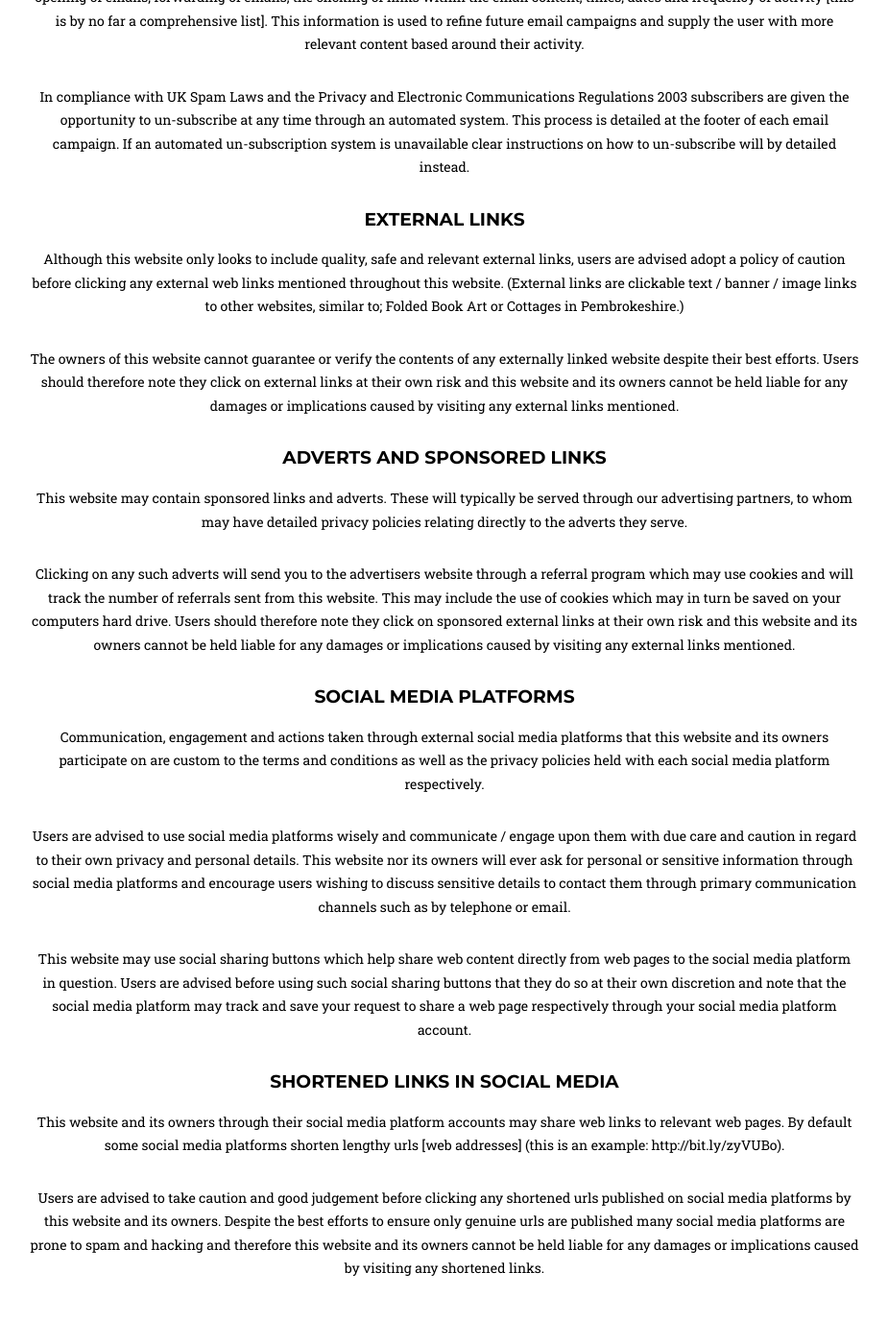
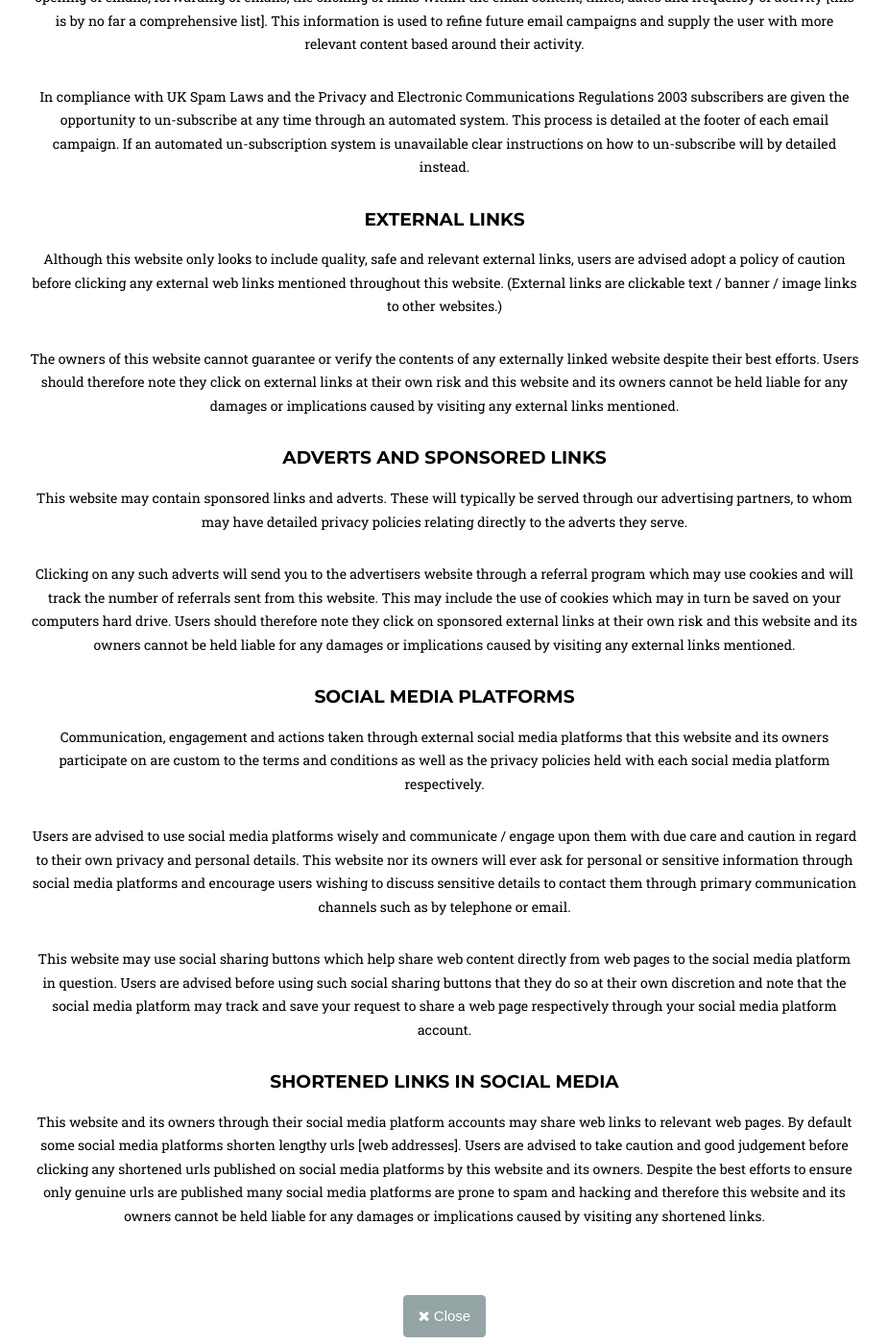
Before and after one commit to canneslionrobg/canneslionrobg.github.io, a Jekyll site: the page privacy.html, which Jekyll copies as it is, in a window 1280 px wide and 1400 px high, scrolled down 1927 px. Shown: the whole window at 96% size, without its empty margins (177-1102 px from the left). Built offline with Jekyll 4.4.1, drawn with Linux system fonts in a browser that asks for light colours.

Commit message:
update privacy policy

```diff
--- a/privacy.html
+++ b/privacy.html
@@ -69,7 +69,7 @@ This information is used to refine future email campaigns and supply the user wi
 <p>In compliance with UK Spam Laws and the Privacy and Electronic Communications Regulations 2003 subscribers are given the opportunity to un-subscribe at any time through an automated system. This process is detailed at the footer of each email campaign. If an automated un-subscription system is unavailable clear instructions on how to un-subscribe will by detailed instead.</p>
 
 <h3>External Links</h3>
-<p>Although this website only looks to include quality, safe and relevant external links, users are advised adopt a policy of caution before clicking any external web links mentioned throughout this website. (External links are clickable text / banner / image links to other websites, similar to; Folded Book Art or Cottages in Pembrokeshire.)</p>
+<p>Although this website only looks to include quality, safe and relevant external links, users are advised adopt a policy of caution before clicking any external web links mentioned throughout this website. (External links are clickable text / banner / image links to other websites.)</p>
 
 <p>The owners of this website cannot guarantee or verify the contents of any externally linked website despite their best efforts. Users should therefore note they click on external links at their own risk and this website and its owners cannot be held liable for any damages or implications caused by visiting any external links mentioned.</p>
 
@@ -86,8 +86,8 @@ This information is used to refine future email campaigns and supply the user wi
 <p>This website may use social sharing buttons which help share web content directly from web pages to the social media platform in question. Users are advised before using such social sharing buttons that they do so at their own discretion and note that the social media platform may track and save your request to share a web page respectively through your social media platform account.</p>
 
 <h3>Shortened Links in Social Media</h3>
-<p>This website and its owners through their social media platform accounts may share web links to relevant web pages. By default some social media platforms shorten lengthy urls [web addresses] (this is an example: http://bit.ly/zyVUBo). <p>
-<p>Users are advised to take caution and good judgement before clicking any shortened urls published on social media platforms by this website and its owners. Despite the best efforts to ensure only genuine urls are published many social media platforms are prone to spam and hacking and therefore this website and its owners cannot be held liable for any damages or implications caused by visiting any shortened links.</p>
+<p>This website and its owners through their social media platform accounts may share web links to relevant web pages. By default some social media platforms shorten lengthy urls [web addresses].
+Users are advised to take caution and good judgement before clicking any shortened urls published on social media platforms by this website and its owners. Despite the best efforts to ensure only genuine urls are published many social media platforms are prone to spam and hacking and therefore this website and its owners cannot be held liable for any damages or implications caused by visiting any shortened links.</p>
 
 	<a href="/#end"><button type="button" class="btn btn-default"><i class="fa fa-times"></i> Close</button></a>
 	</div>
```
